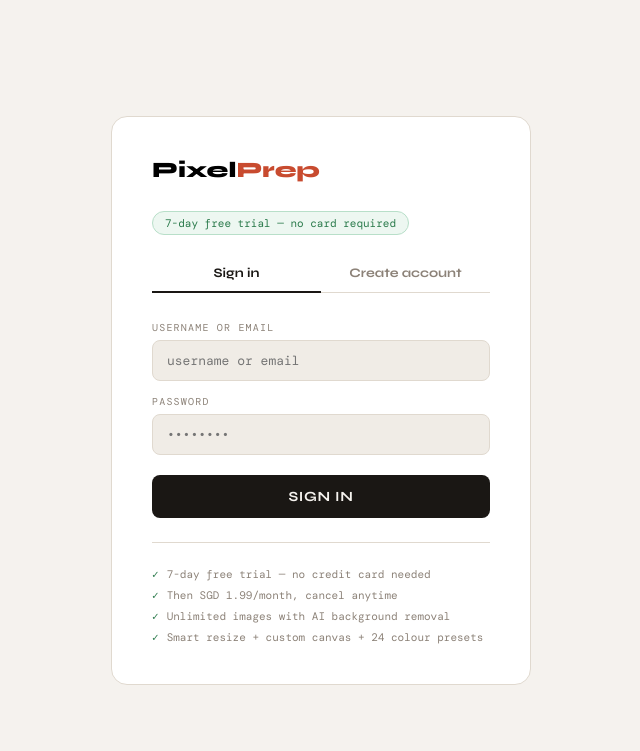
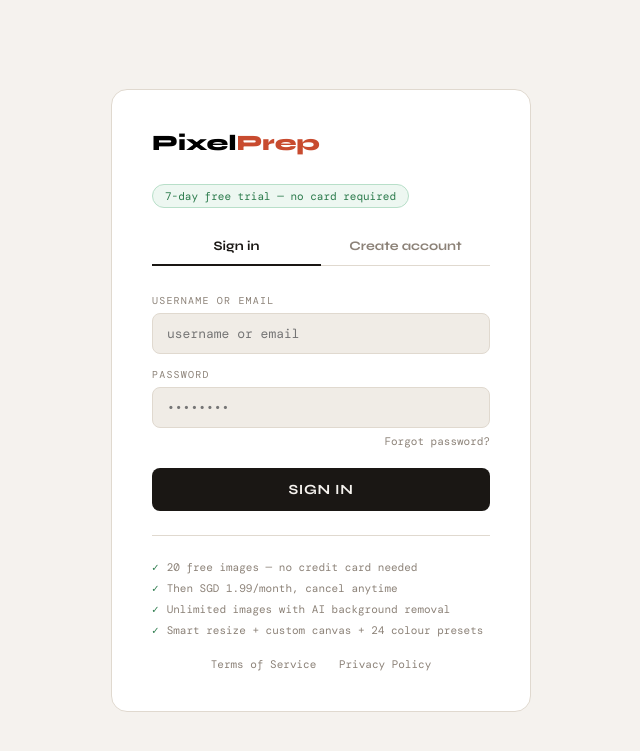
Before and after one commit to arcintscooters-maker/resizeimagepaid, a Flask app: page /login in a window 1280 px wide. Shown: the top 751 px of the page, without its empty margins (319-959 px from the left). Run offline with Flask 3, Linux system fonts and the light colour scheme; some libraries are stand-ins or nearby versions; some web fonts are replaced.

Commit message:
Update login.html

```diff
--- a/templates/login.html
+++ b/templates/login.html
@@ -26,27 +26,42 @@
     .msg { margin-top: 14px; font-size: 12px; padding: 11px 14px; border-radius: 8px; display: none; line-height: 1.5; }
     .msg.error { display: block; background: #fdf0ee; border: 1px solid #f0c4bc; color: var(--accent); }
     .msg.success { display: block; background: #edf7f1; border: 1px solid #b8dfc9; color: var(--success); }
+    .forgot-link { display: block; text-align: right; font-size: 11px; color: var(--muted); text-decoration: none; margin-top: 6px; }
+    .forgot-link:hover { color: var(--text); }
     .divider { border: none; border-top: 1px solid var(--border); margin: 24px 0; }
     .features { display: flex; flex-direction: column; gap: 7px; }
     .feature { font-size: 11px; color: var(--muted); display: flex; gap: 8px; }
-    .feature::before { content: 'checkmark'; content: '✓'; color: var(--success); font-weight: 700; flex-shrink: 0; }
+    .feature::before { content: '✓'; color: var(--success); font-weight: 700; flex-shrink: 0; }
     .panel { display: none; }
     .panel.active { display: block; }
+    .footer-links { margin-top: 20px; text-align: center; font-size: 11px; color: var(--muted); }
+    .footer-links a { color: var(--muted); text-decoration: none; margin: 0 8px; }
+    .footer-links a:hover { color: var(--text); }
+
+    /* Forgot password overlay */
+    .forgot-panel { display: none; }
+    .forgot-panel.active { display: block; }
+    .back-link { font-size: 11px; color: var(--muted); cursor: pointer; margin-bottom: 20px; display: inline-block; }
+    .back-link:hover { color: var(--text); }
   </style>
 </head>
 <body>
   <div class="card">
     <div class="logo">Pixel<span>Prep</span></div>
-    {% if request.args.get('expired') %}
-    <div style="background:#fdf0ee;border:1px solid #f0c4bc;color:#c84b2f;font-size:12px;padding:12px 14px;border-radius:8px;margin-bottom:16px;line-height:1.5;">
-      Your 7-day free trial has ended. Create an account to continue.
-    </div>
+
+    {% if error %}
+    <div class="msg error" style="display:block;margin-bottom:16px;">{{ error }}</div>
     {% endif %}
+
+    <!-- Main login/signup -->
+    <div id="mainPanel">
       <div class="trial-badge">7-day free trial — no card required</div>
       <div class="tabs">
         <button class="tab active" onclick="switchTab('login')">Sign in</button>
         <button class="tab" onclick="switchTab('signup')">Create account</button>
       </div>
+
+      <!-- Login -->
       <div class="panel active" id="panel-login">
         <div class="form-group">
           <label>Username or Email</label>
@@ -55,10 +70,13 @@
         <div class="form-group">
           <label>Password</label>
           <input type="password" id="login-password" placeholder="••••••••" autocomplete="current-password"/>
+          <a class="forgot-link" onclick="showForgot()">Forgot password?</a>
         </div>
         <button class="btn" id="btn-login" onclick="doLogin()">Sign in</button>
         <div class="msg" id="msg-login"></div>
       </div>
+
+      <!-- Signup -->
       <div class="panel" id="panel-signup">
         <div class="form-group">
           <label>Username</label>
@@ -75,19 +93,48 @@
         <button class="btn" id="btn-signup" onclick="doSignup()">Create account &amp; start trial</button>
         <div class="msg" id="msg-signup"></div>
       </div>
+
       <hr class="divider"/>
       <div class="features">
-      <div class="feature">7-day free trial — no credit card needed</div>
+        <div class="feature">20 free images — no credit card needed</div>
         <div class="feature">Then SGD 1.99/month, cancel anytime</div>
         <div class="feature">Unlimited images with AI background removal</div>
         <div class="feature">Smart resize + custom canvas + 24 colour presets</div>
       </div>
     </div>
+
+    <!-- Forgot password -->
+    <div id="forgotPanel" class="forgot-panel">
+      <span class="back-link" onclick="showMain()">← Back to sign in</span>
+      <div style="font-family:'Syne',sans-serif;font-size:20px;font-weight:800;margin-bottom:8px;">Reset password</div>
+      <p style="font-size:12px;color:var(--muted);margin-bottom:20px;line-height:1.6;">Enter your email and we'll send you a link to reset your password.</p>
+      <div class="form-group">
+        <label>Email address</label>
+        <input type="email" id="forgot-email" placeholder="you@example.com"/>
+      </div>
+      <button class="btn" id="btn-forgot" onclick="doForgot()">Send reset link</button>
+      <div class="msg" id="msg-forgot"></div>
+    </div>
+
+    <div class="footer-links">
+      <a href="/terms">Terms of Service</a>
+      <a href="/privacy">Privacy Policy</a>
+    </div>
+  </div>
+
   <script>
     function switchTab(tab) {
       document.querySelectorAll('.tab').forEach((t, i) => t.classList.toggle('active', (i===0)===(tab==='login')));
       document.getElementById('panel-login').classList.toggle('active', tab==='login');
       document.getElementById('panel-signup').classList.toggle('active', tab==='signup');
+    }
+    function showForgot() {
+      document.getElementById('mainPanel').style.display = 'none';
+      document.getElementById('forgotPanel').classList.add('active');
+    }
+    function showMain() {
+      document.getElementById('mainPanel').style.display = 'block';
+      document.getElementById('forgotPanel').classList.remove('active');
     }
     function setMsg(id, text, type) {
       const el = document.getElementById(id);
@@ -95,10 +142,10 @@
       el.className = 'msg ' + type;
     }
     document.addEventListener('keydown', e => {
-      if (e.key === 'Enter') {
-        if (document.getElementById('panel-login').classList.contains('active')) doLogin();
+      if (e.key !== 'Enter') return;
+      if (document.getElementById('forgotPanel').classList.contains('active')) doForgot();
+      else if (document.getElementById('panel-login').classList.contains('active')) doLogin();
       else doSignup();
-      }
     });
     async function doLogin() {
       const btn = document.getElementById('btn-login');
@@ -120,6 +167,15 @@
         else { setMsg('msg-signup', data.error, 'error'); btn.disabled=false; btn.textContent='Create account & start trial'; }
       } catch { setMsg('msg-signup','Something went wrong.','error'); btn.disabled=false; btn.textContent='Create account & start trial'; }
     }
+    async function doForgot() {
+      const btn = document.getElementById('btn-forgot');
+      btn.disabled = true; btn.textContent = 'Sending...';
+      try {
+        const res = await fetch('/auth/forgot-password', { method: 'POST', headers: {'Content-Type':'application/json'}, body: JSON.stringify({ email: document.getElementById('forgot-email').value.trim() }) });
+        setMsg('msg-forgot', '✓ If that email exists, a reset link has been sent. Check your inbox.', 'success');
+        btn.textContent = 'Sent!';
+      } catch { setMsg('msg-forgot','Something went wrong.','error'); btn.disabled=false; btn.textContent='Send reset link'; }
+    }
   </script>
 </body>
 </html>
```
Lines whose indentation alone changed are shown as unchanged.
